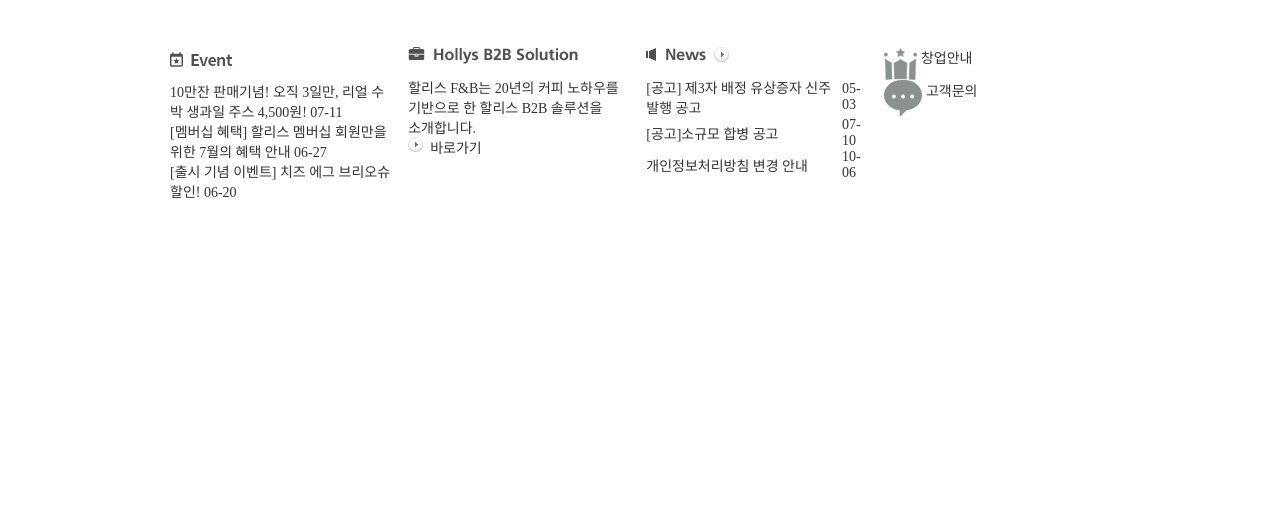
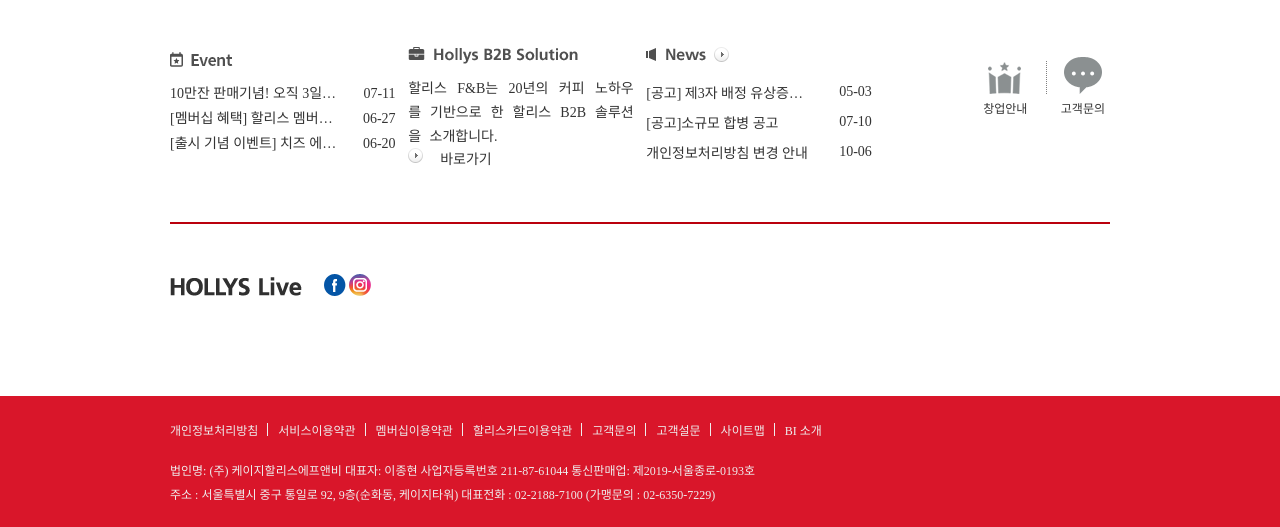
Before and after one commit to kisyrab/Hollys-redesign, a plain HTML site: page index.html in a window 1280 px wide. Shown: the part 1155-1682 px from the top of the page. Before the commit the page ends 1406 px from the top, so only its background shows below. Drawn offline with Linux system fonts and the light colour scheme; a web font is replaced by a local one.

Commit message:
second commit

```diff
--- a/css/main.css
+++ b/css/main.css
@@ -90,7 +90,8 @@
     }
 
         .sub{
-            color: #666;
+            color: #777;
+            font-weight: 100;
             position: absolute;
             top: 70px;
             width: 100%;
@@ -261,14 +262,196 @@
 
 .cont3_list>li{
     width: 24%;
+    /* border: #666 1px solid; */
 }
 
 .cont3_list h3{
     margin-bottom: 10px;
 }
 
+
+.event_list{}
+
+.event_list li{
+    line-height: 1.8;
+}
+
+.event_list li a{
+    float: left;
+
+    width: 75%;
+    text-overflow: ellipsis;
+    text-wrap: nowrap;
+    overflow: hidden;
+}
+
+.event_list li span{
+    float: right;
+    text-align: right;
+
+}
+
+
 .event{}
 
 .b2b{}
+.b2b p{
+    line-height: 1.7;
+    text-align: justify;
+    word-spacing: 5px;
+}
 
-.news{}
+
+/* .news{} */
+
+
+.table{
+    table-layout: fixed;
+    width: 100%;
+}
+
+
+.table td{
+    padding: 5px 0;
+}
+.col1{
+    width: 75%;
+
+}
+.col1 a{
+    display: block;
+    text-overflow: ellipsis;
+    text-wrap: nowrap;
+    overflow: hidden;
+}
+
+.col2{
+    width: 25%;
+    text-align: right;}
+
+
+.noti_list{
+    text-align: right;
+    padding-top: 10px;
+}
+
+.noti_list li{
+    display: inline-block;
+    text-align: center;
+    padding: 0 5px;
+}
+
+.noti_list li a{
+    display: block;
+}
+
+.noti_list li:nth-child(1) a{
+    border-right: 1px dotted gray;
+    padding-right: 20px;
+}
+
+.noti_list li:nth-child(1) span{
+    padding-right: 20px;
+}
+
+.noti_list li span{
+    display: block;
+    font-size: 12px;
+    margin-top: 5px;
+}
+
+
+
+
+
+/* /////////////////cont4영역////////////// */
+
+.cont4{
+    margin: 50px 0;
+    padding: 50px 0;
+    border-top: #ba000d 2px solid;
+}
+
+
+.cont4 img{
+    vertical-align: bottom !important;
+}
+
+
+#footer{
+    background-color: #d9162a;
+    padding: 20px 0;
+}
+
+.foot_inner{
+    width: 940px;
+    margin: 0 auto;
+}
+
+.f_menu{
+    color: #eee;
+}
+.f_menu li{
+    float: left;
+}
+.f_menu li a{
+    display: block;
+    padding: 5px 10px;
+    font-size: 12px;
+    position: relative;
+}
+
+.f_menu li a::after{
+    content: "";
+    display: block;
+    width: 1px; height: 13px;
+    background-color: #eee;
+    position: absolute;
+    right: 0; top: 7px;
+}
+
+.f_menu li:last-child a::after{display: none;}
+.f_menu li:first-child a{padding-left: 0;}
+
+.address{
+    color: #eee;
+    clear: both;
+    font-style: normal;
+    padding-top: 15px;
+    line-height: 2;
+    font-size: 12px;
+}
+
+
+
+.fix{
+    position: fixed;
+    z-index: 50;
+    left: calc(50% + 500px);
+    top: 40px;
+}
+
+
+
+.popup{
+    width: 500px;
+    height: 700px;
+    border: dodgerblue 10px solid;
+    box-sizing: unset;
+    position: absolute;
+    left: 690px; top: 50px;
+    z-index: 100;
+}
+
+.close{
+    background-color: dodgerblue;
+    width: 100%;
+    height: 50px;
+    cursor: pointer;
+    border: none;
+    color: #eee;
+}
+
+.close:hover{
+    color: #c7c7c7;
+}
--- a/index.html
+++ b/index.html
@@ -188,8 +188,8 @@
                         <ul class="b2b_list">
                             <li>
                                 <p>
-                                    할리스 F&B는 20년의 커피 노하우를 <br>
-                                    기반으로 한 할리스 B2B 솔루션을 <br>
+                                    할리스 F&B는 20년의 커피 노하우를
+                                    기반으로 한 할리스 B2B 솔루션을
                                     소개합니다.
                                 </p>
                                 <p class="more"><a href="#"><img src="img/baro.gif" alt="baro">&nbsp;&nbsp;바로가기</a></p>
@@ -233,10 +233,55 @@
 
             </div> <!-- cont3 -->
 
+            <div class="cont4">
+                <img src="img/hollys_live.gif" alt="hollys_live">
+                <a href="#"><img src="img/sns_f.gif" alt="facebook"></a>
+                <a href="#"><img src="img/sns_i.gif" alt="instargram"></a>
+            </div>
+
         </div> <!-- main_inner -->
+
+        <footer id="footer">
+
+            <div class="foot_inner">
+                <ul class="f_menu">
+                    <li><a href="#">개인정보처리방침</a></li>
+                    <li><a href="#">서비스이용약관</a></li>
+                    <li><a href="#">멤버십이용약관</a></li>
+                    <li><a href="#">할리스카드이용약관</a></li>
+                    <li><a href="#">고객문의</a></li>
+                    <li><a href="#">고객설문</a></li>
+                    <li><a href="#">사이트맵</a></li>
+                    <li><a href="#">BI 소개</a></li>
+
+                </ul>
+
+                <address class="address">
+                    법인명: (주) 케이지할리스에프앤비
+                    대표자: 이종현
+                    사업자등록번호 211-87-61044
+                    통신판매업: 제2019-서울종로-0193호 <br>
+                    주소 : 서울특별시 중구 통일로 92, 9층(순화동, 케이지타워)
+                    대표전화 : 02-2188-7100 (가맹문의 : 02-6350-7229) <br>
+                </address>
+
+
+            </div> <!-- foot_inner -->
+        </footer>
 
 
     </div> <!-- #wrap -->
 
+    <div class="fix">
+        <a href="#"><img src="img/fix.png" alt="fix"></a>
+    </div> <!-- fix -->
+
+    <div class="popup">
+        <a href="#"><img src="img/popup.jpg" alt="popup"></a>
+        <button class="close">닫기 X </button>
+    </div> <!-- popup -->
+
+
+
 </body>
 </html>
--- a/js/main.js
+++ b/js/main.js
@@ -23,21 +23,9 @@
 
 
 
-
-
-
-
-
-
-
-
-
-
-
-
-
-
-
+    $(".close").click(function(){
+        $(".popup").hide();
+    });
 
 
 
```
